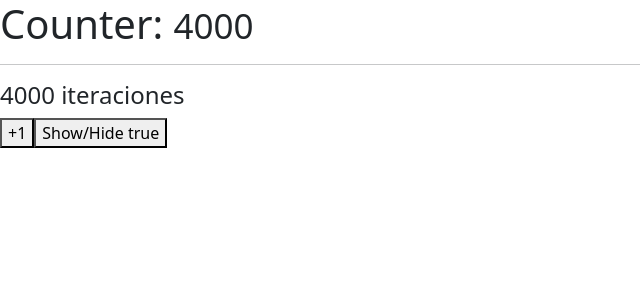
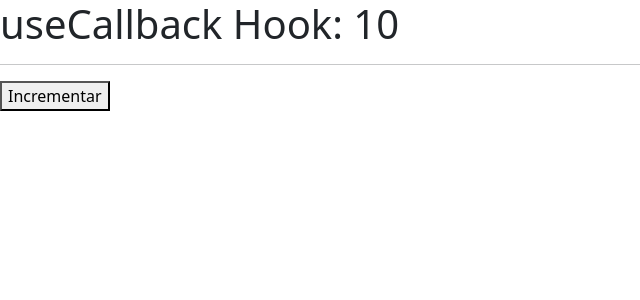
Before and after one commit to danielariosv91/app-react-hooks, a React (Vite) app: page / in a window 1280 px wide. Shown: the top 300 px of the page, without its empty margins (0-640 px from the left). Built offline with nearby package versions, Linux system fonts and the light colour scheme.

Commit message:
usecallback hook

```diff
--- a/src/main.jsx
+++ b/src/main.jsx
@@ -11,10 +11,11 @@ import { MultipleCustomHooks } from './multipleHooks/MultipleCustomHooks'
 import { FocusScreen } from './useRef/FocusScreen'
 import { Memorize } from './useMemo/Memorize'
 import { MemoHook } from './useMemo/MemoHook'
+import { CallbackHook } from './useMemo/CallbackHook'
 
 
 ReactDOM.createRoot(document.getElementById('root')).render(
   <React.StrictMode>
-    <MemoHook />
+    <CallbackHook />
   </React.StrictMode>,
 )
--- /dev/null
+++ b/src/useMemo/CallbackHook.jsx
@@ -0,0 +1,31 @@
+import React, { useState, useCallback } from 'react'
+import { ShowIncremente } from './ShowIncremente'
+//simport { useCounter } from '../hooks/useCounter'
+
+export const CallbackHook = () => {
+
+    const [counter, setCounter] = useState(10);
+
+    {/** Memoriza funciones */ }
+    const incrementFather = useCallback(
+        () => {
+            setCounter((counter) => counter + 1);
+        },
+        [],
+    )
+
+
+    // const incrementFather = () => {
+    //     setCounter(counter + 1);
+    // }
+
+    return (
+        <>
+            <h1>useCallback Hook: {counter}</h1>
+
+            <hr />
+
+            <ShowIncremente increment={incrementFather} />
+        </>
+    )
+}
--- /dev/null
+++ b/src/useMemo/ShowIncremente.jsx
@@ -0,0 +1,5 @@
+export const ShowIncremente = ({increment}) => {
+  return (
+    <button onClick={() => { increment() }}>Incrementar</button>
+  )
+}
```
